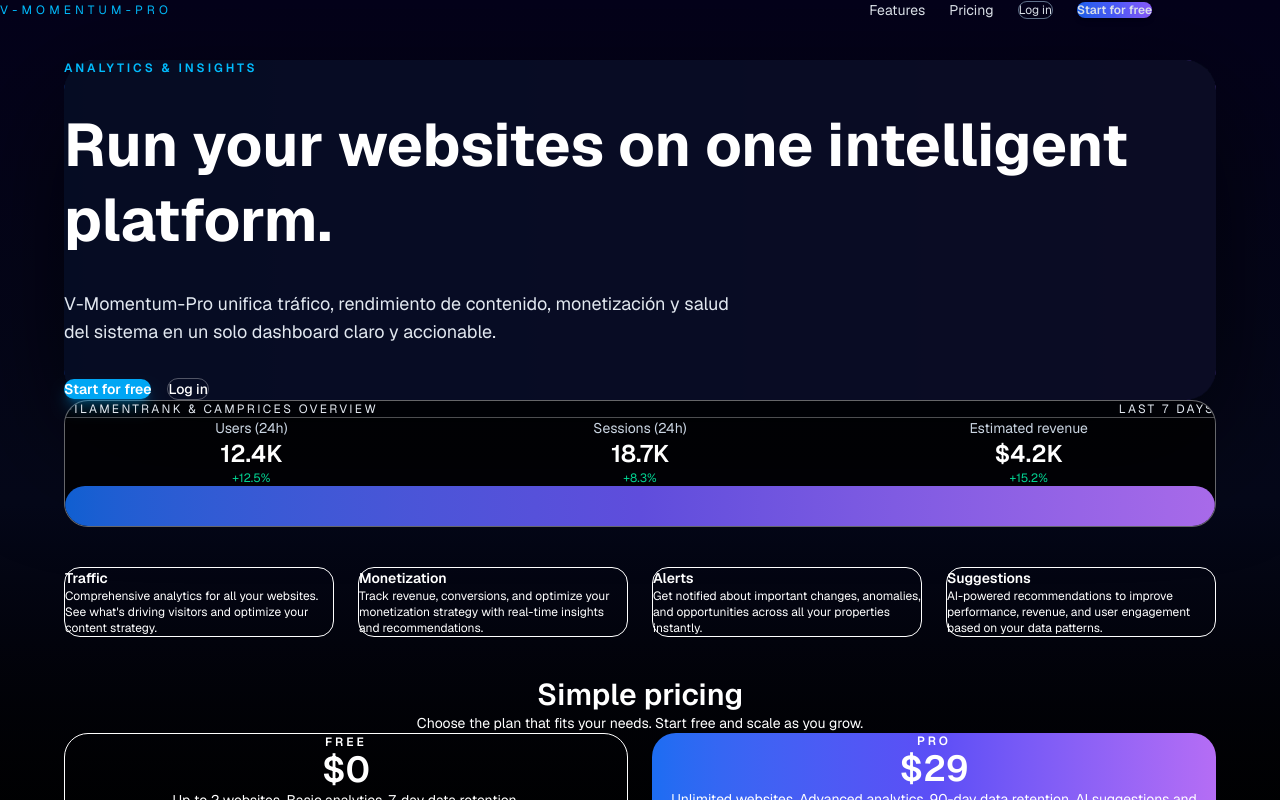
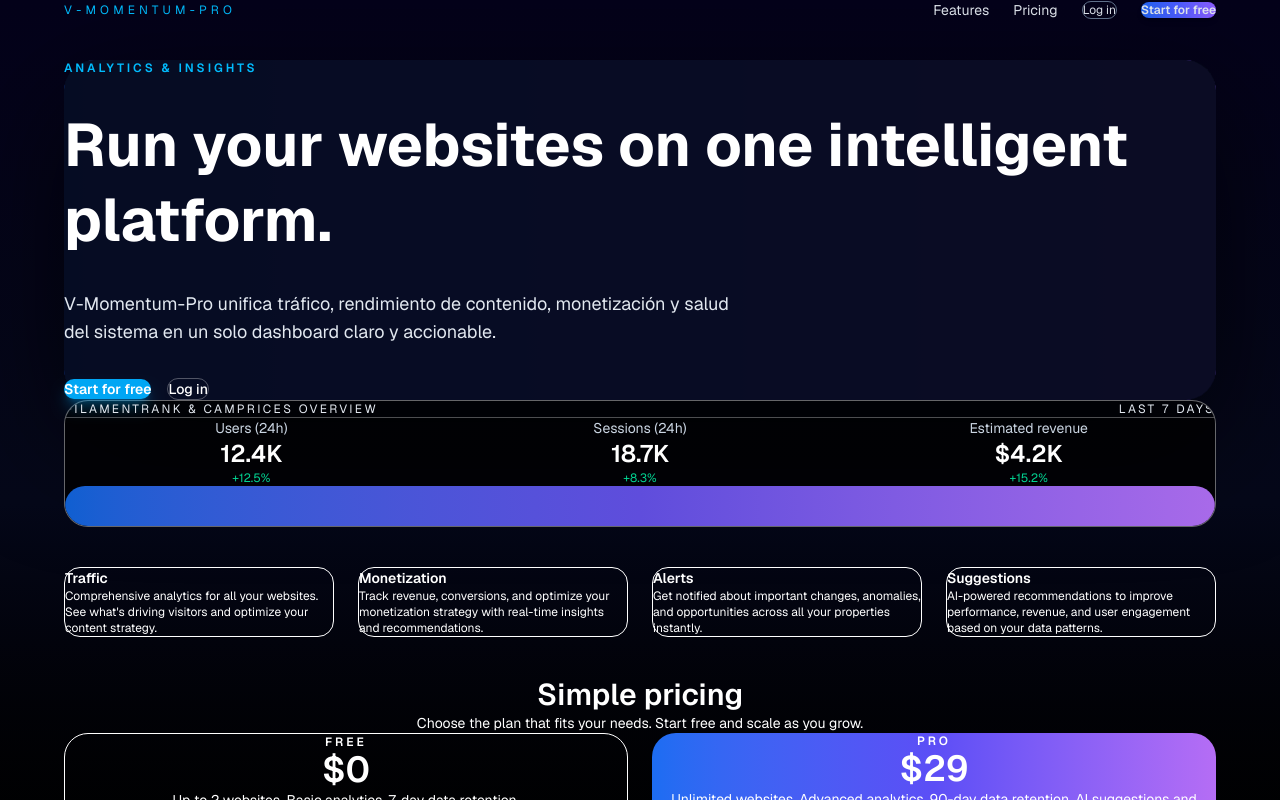
Before and after one commit to gemamaxgroup-ai/v-momentum-pro, a Next.js app: page / in a window 1280 px wide. Shown: the top 800 px of the page. Built offline with nearby package versions, Linux system fonts and the light colour scheme.

Commit message:
style: align header with hero centered layout using flex justify-center wrapper

```diff
--- a/components/landing/LandingPage.tsx
+++ b/components/landing/LandingPage.tsx
@@ -8,7 +8,8 @@
       <div className="w-full px-6 pt-28 pb-28 flex flex-col gap-10">
         {/* NAV SUPERIOR */}
         <header className="w-full">
-          <div className="w-full max-w-6xl mx-auto px-6 flex items-center justify-between gap-6">
+          <div className="flex w-full justify-center">
+            <div className="w-full max-w-6xl mx-4 flex items-center justify-between gap-6">
               {/* LOGO */}
               <Link
                 href="/"
@@ -37,6 +38,7 @@
                   Start for free
                 </Link>
               </nav>
+            </div>
           </div>
         </header>
 
```
Lines whose indentation alone changed are shown as unchanged.
